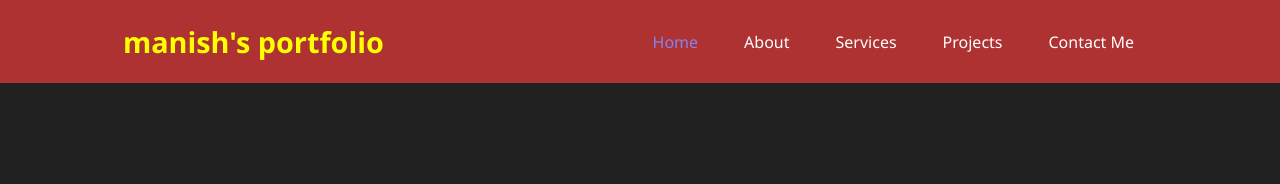
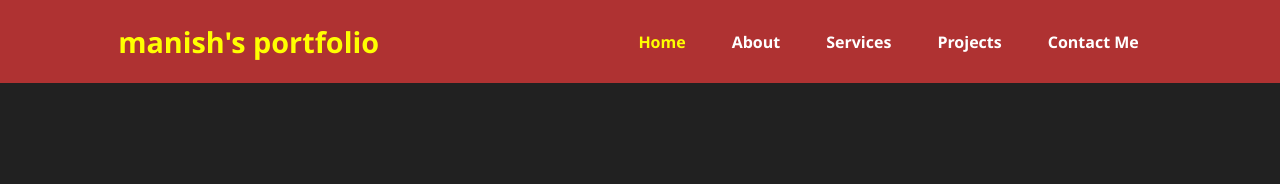
Before and after one commit to smanish2401/my-portfolio, a plain HTML site: page index.html in a window 1280 px wide. In both pictures the pointer is over the link "Home". Shown: the top 184 px of the page. Drawn offline with nearby package versions, Linux system fonts and the light colour scheme.

Commit message:
minor changes

```diff
--- a/style.css
+++ b/style.css
@@ -30,6 +30,7 @@ nav {
 }
 nav a{
     text-decoration: none;
+    font-weight: 600;
 }
 
 nav ul {
@@ -44,13 +45,14 @@ nav ul li {
 }
 
 nav ul li a {
-    text-decoration: none;
+    text-decoration:none;
     color: white;
 
 }
 
 nav ul li a:hover {
-    color: rgb(131, 131, 239);
+    color: yellow;
+
 
 }
 
@@ -275,7 +277,7 @@ nav ul li a:hover {
     font-size: 48px;
     font-weight: bold;
     text-align: center;
-    background: linear-gradient(to right, #ffbf00, #ff007f, #7f00ff, #00ffbf, #00bfff);
+    background:linear-gradient(to right, #ffbf00, #ff007f, #7f00ff, #00ffbf, #00bfff);
     -webkit-background-clip: text;
     -webkit-text-fill-color: transparent;
     animation: rainbow 10s linear infinite;
```
Also changed, not shown: 1 other file.
